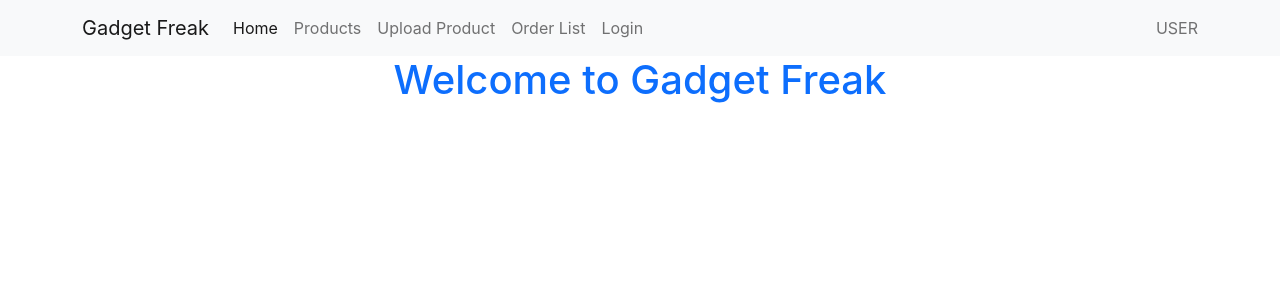
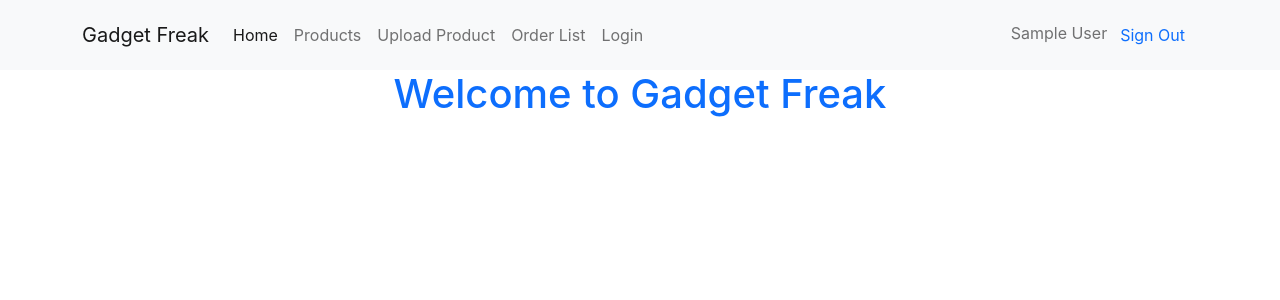
Before and after one commit to Rasujon3/gadget-freak-client, a React (Create React App) app: page / in a window 1280 px wide. Shown: the top 300 px of the page. Built offline with nearby package versions, Linux system fonts and the light colour scheme; no server answers; sample sign-in values are in the browser's storage.

Commit message:
private route add

```diff
--- a/src/App.js
+++ b/src/App.js
@@ -6,6 +6,7 @@ import Navbar from "./components/Navbar/Navbar";
 import OrderList from "./components/OrderList/OrderList";
 import Products from "./components/Products/Products";
 import UploadProduct from "./components/UploadProduct/UploadProduct";
+import PrivateRoute from "./PrivateRoute/PrivateRoute";
 
 function App() {
   return (
@@ -15,8 +16,22 @@ function App() {
         <Route path="/" element={<Home />}></Route>
         <Route path="/home" element={<Home />}></Route>
         <Route path="/products" element={<Products />}></Route>
-        <Route path="/uploadPd" element={<UploadProduct />}></Route>
-        <Route path="/orderList" element={<OrderList />}></Route>
+        <Route
+          path="/uploadPd"
+          element={
+            <PrivateRoute>
+              <UploadProduct />
+            </PrivateRoute>
+          }
+        ></Route>
+        <Route
+          path="/orderList"
+          element={
+            <PrivateRoute>
+              <OrderList />
+            </PrivateRoute>
+          }
+        ></Route>
         <Route path="/login" element={<Login />}></Route>
       </Routes>
     </div>
--- /dev/null
+++ b/src/PrivateRoute/PrivateRoute.jsx
@@ -0,0 +1,21 @@
+import React from "react";
+import { useAuthState } from "react-firebase-hooks/auth";
+import { Navigate, useLocation } from "react-router-dom";
+import auth from "../Firebase/Firebase.init";
+
+const PrivateRoute = ({ children }) => {
+  const [user, loading, error] = useAuthState(auth);
+  let location = useLocation();
+
+  if (loading) {
+    return <p className="text-center">Loading...</p>;
+  }
+
+  if (!user) {
+    return <Navigate to="/login" state={{ from: location }} replace />;
+  }
+
+  return children;
+};
+
+export default PrivateRoute;
--- a/src/components/Login/Login.jsx
+++ b/src/components/Login/Login.jsx
@@ -1,13 +1,25 @@
 import React from "react";
 import auth from "../../Firebase/Firebase.init";
-import { useSignInWithGoogle } from "react-firebase-hooks/auth";
+import { useAuthState, useSignInWithGoogle } from "react-firebase-hooks/auth";
+import { useLocation, useNavigate } from "react-router-dom";
 
 const Login = () => {
-  const [signInWithGoogle, user, loading, error] = useSignInWithGoogle(auth);
+  const [signInWithGoogle, googleuser, googleloading, googleerror] =
+    useSignInWithGoogle(auth);
+
+  const [user, loading, error] = useAuthState(auth);
+
+  let navigate = useNavigate();
+  let location = useLocation();
+
+  let from = location.state?.from?.pathname || "/";
 
   const handleSignIn = () => {
     signInWithGoogle();
   };
+  if (user) {
+    navigate(from, { replace: true });
+  }
   return (
     <div className="container text-center mt-5">
       <button onClick={handleSignIn} type="button" className="btn btn-warning">
--- a/src/components/Navbar/Navbar.jsx
+++ b/src/components/Navbar/Navbar.jsx
@@ -1,7 +1,11 @@
+import { signOut } from "firebase/auth";
 import React from "react";
+import { useAuthState } from "react-firebase-hooks/auth";
 import { Link } from "react-router-dom";
+import auth from "../../Firebase/Firebase.init";
 
 const Navbar = () => {
+  const [user, loading, error] = useAuthState(auth);
   return (
     <nav className="navbar navbar-expand-lg navbar-light bg-light">
       <div className="container">
@@ -47,7 +51,22 @@ const Navbar = () => {
               </Link>
             </li>
           </ul>
-          <span className="navbar-text">USER</span>
+          <span className="navbar-text">
+            {user ? (
+              <span>
+                {user.displayName}
+                <button
+                  onClick={() => signOut(auth)}
+                  type="button"
+                  class="btn btn-link text-decoration-none"
+                >
+                  Sign Out
+                </button>
+              </span>
+            ) : (
+              "USER"
+            )}
+          </span>
         </div>
       </div>
     </nav>
```
